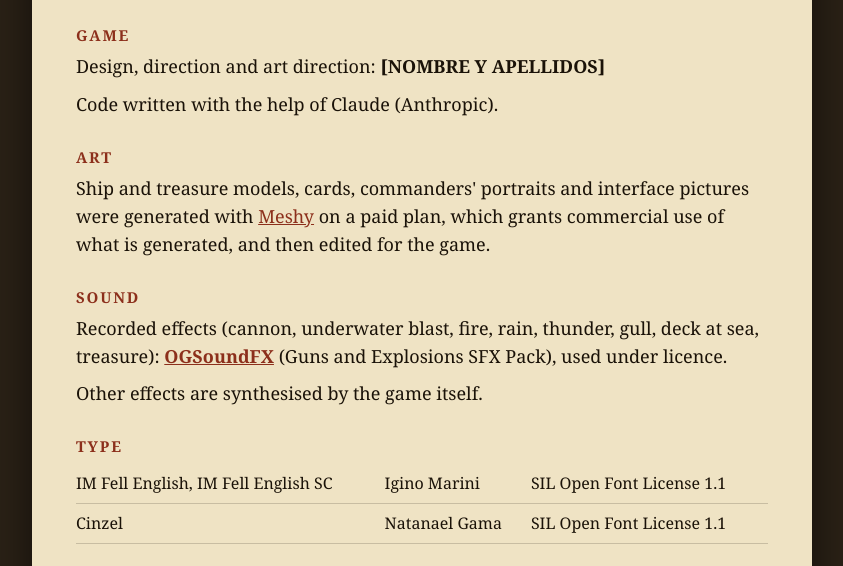
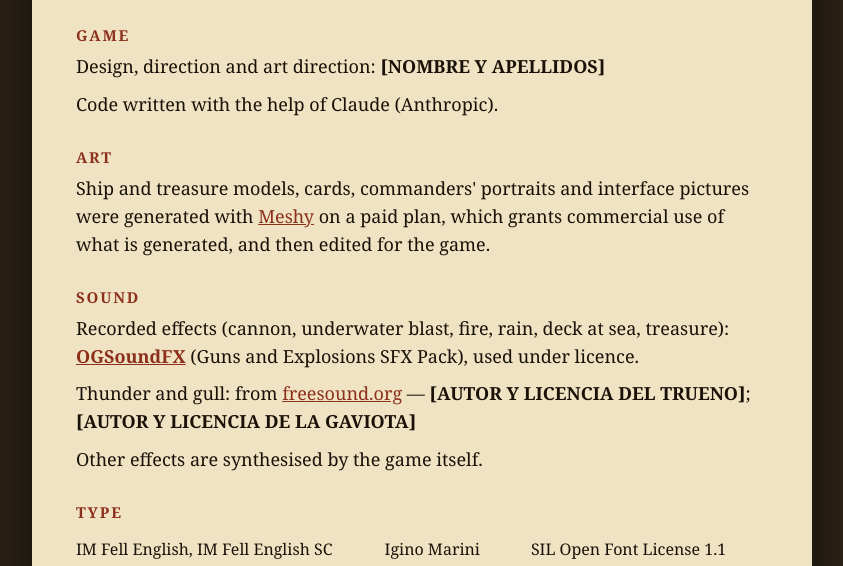
Before and after one commit to soymachine/the-sunken-conventnat, a website: page public/credits.html in a window 1280 px wide. Shown: the part 196-762 px from the top of the page, without its empty margins (218-1061 px from the left). Drawn offline with Linux system fonts and the light colour scheme.

Commit message:
Credits: thunder and gull come from freesound.org
Co-Authored-By: Claude Opus 5.5 <noreply@anthropic.com>
Claude-Session: https://claude.ai/code/session_01YYVmoea2wLgzN484L9txEM

```diff
--- a/public/credits.html
+++ b/public/credits.html
@@ -26,7 +26,8 @@
   <p><span lang-only="en">Ship and treasure models, cards, commanders' portraits and interface pictures were generated with <a href="https://www.meshy.ai" rel="noopener">Meshy</a> on a paid plan, which grants commercial use of what is generated, and then edited for the game.</span><span lang-only="es">Los modelos de barcos y tesoros, las cartas, los retratos de los comandantes y las imágenes de la interfaz se generaron con <a href="https://www.meshy.ai" rel="noopener">Meshy</a> con un plan de pago, que da derecho al uso comercial de lo generado, y después se editaron para el juego.</span></p>
 
   <h2><span lang-only="en">Sound</span><span lang-only="es">Sonido</span></h2>
-  <p><span lang-only="en">Recorded effects (cannon, underwater blast, fire, rain, thunder, gull, deck at sea, treasure): </span><span lang-only="es">Efectos grabados (cañón, explosión submarina, fuego, lluvia, trueno, gaviota, cubierta en el mar, tesoro): </span><a href="https://www.ogsoundfx.com" rel="noopener"><b>OGSoundFX</b></a> <span lang-only="en">(Guns and Explosions SFX Pack), used under licence.</span><span lang-only="es">(Guns and Explosions SFX Pack), usados con licencia.</span></p>
+  <p><span lang-only="en">Recorded effects (cannon, underwater blast, fire, rain, deck at sea, treasure): </span><span lang-only="es">Efectos grabados (cañón, explosión submarina, fuego, lluvia, cubierta en el mar, tesoro): </span><a href="https://www.ogsoundfx.com" rel="noopener"><b>OGSoundFX</b></a> <span lang-only="en">(Guns and Explosions SFX Pack), used under licence.</span><span lang-only="es">(Guns and Explosions SFX Pack), usados con licencia.</span></p>
+  <p><span lang-only="en">Thunder and gull: from </span><span lang-only="es">Trueno y gaviota: de </span><a href="https://freesound.org" rel="noopener">freesound.org</a> — <b>[AUTOR Y LICENCIA DEL TRUENO]</b>; <b>[AUTOR Y LICENCIA DE LA GAVIOTA]</b></p>
   <p><span lang-only="en">Other effects are synthesised by the game itself.</span><span lang-only="es">El resto de efectos los sintetiza el propio juego.</span></p>
 
   <h2><span lang-only="en">Type</span><span lang-only="es">Tipografía</span></h2>
```
